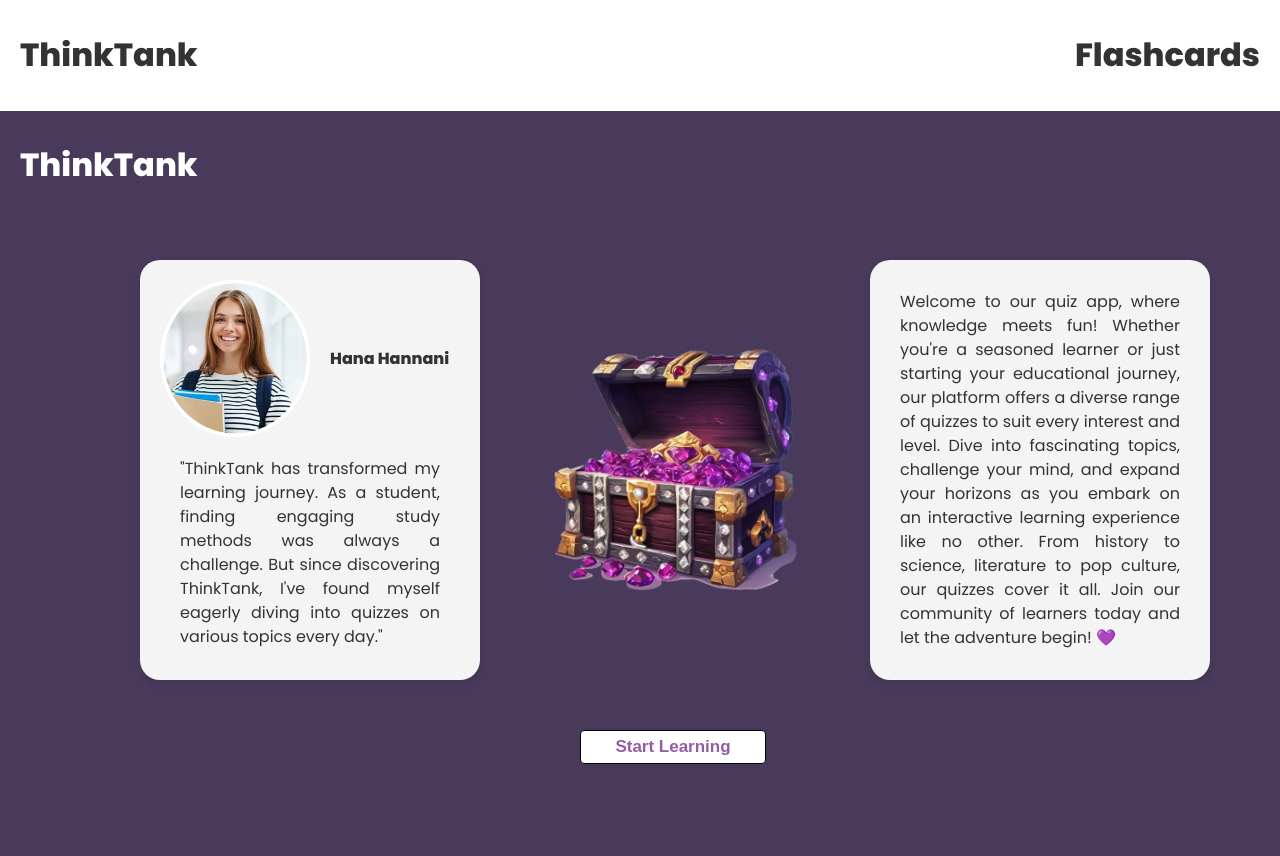
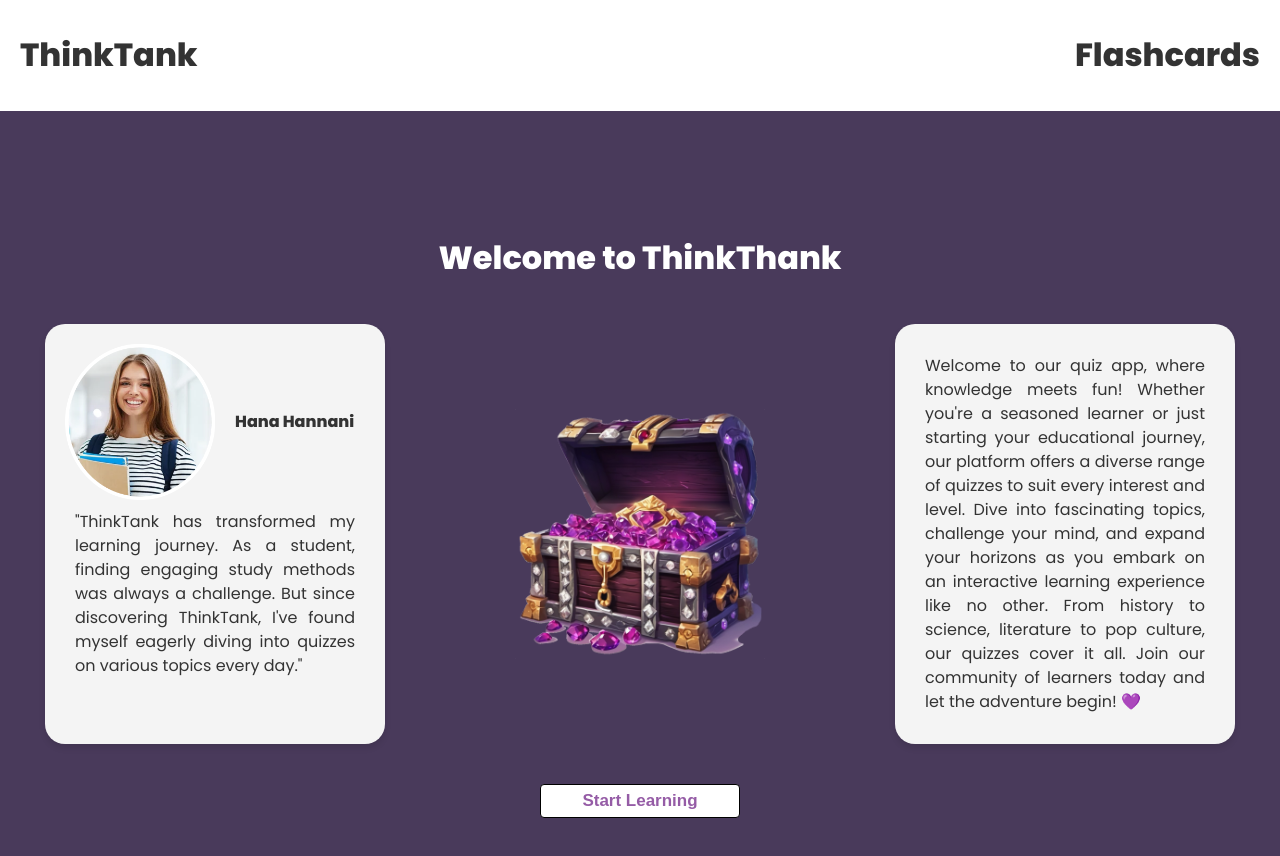
Before and after one commit to DeFactin/ThinkTank, a React (Create React App) app in the folder frontend/: page / in a window 1280 px wide. Shown: the top 856 px of the page. Built offline with nearby package versions, Linux system fonts and the light colour scheme; the HTML template or start-up script is replaced by a standard one.

Commit message:
Center all elements within the Home page

```diff
--- a/frontend/src/index.css
+++ b/frontend/src/index.css
@@ -11,6 +11,7 @@ body {
   margin: 0;
   font-family: "Poppins";
 }
+
 header {
   background: #fff;
 }
@@ -26,7 +27,7 @@ header a {
   color: #333;
   text-decoration: none;
 }
-.pages{
+.pages {
   max-width: 1400px;
   padding: 20px;
   margin: 0 auto;
@@ -36,64 +37,46 @@ header a {
 .home {
   display: flex;
   flex-direction: column;
+  align-items: center;
+  justify-content: center;
   height: 100vh;
+  padding-bottom: 50px;
 }
 
-.Chestimage
-{
-  margin: 20px;
-}
-
-.Heading
-{
+.Heading {
   margin-top: 10px;
   color: white;
 }
 
-.custom-button {
-  background-color: #ffffff;
-  border: 1px solid #000000;
-  color: #955CA6;
-  font-weight: 600;
-  padding: 6px 12px;
-  border-radius: 0.25rem;
-  width: 15%;
-  transition: background-color 0.2s, color 0.2s;
-  margin-left: 560px;
-  font-size: 17px;
+.Wrapper {
+  display: flex;
+  align-items: center;
+  justify-content: center;
+  flex-wrap: wrap;
 }
 
-.button {
-  margin-bottom: 50px;
-}
-
-.custom-button:hover {
-  background-color: #923095;
-  color: #ffffff;
-}
-
-.Intro-Card {
+.Intro-Card, .Intro-Card2 {
   background-color: #F4F4F4;
   border-radius: 20px;
   width: 300px;
   height: 380px;
   padding: 20px;
   box-shadow: 0 4px 6px rgba(0, 0, 0, 0.1);
-  margin-left: 50px;
+  margin: 20px;
 }
 
-.Intro-Card2 {
-  background-color: #F4F4F4;
-  border-radius: 20px;
-  width: 300px;
-  height: 380px;
-  padding: 20px;
-  box-shadow: 0 4px 6px rgba(0, 0, 0, 0.1);
-  margin:50px;
+.Intro-Card2-Header {
+  display: flex;
+  align-items: center; /* Center vertically */
+  margin-bottom: 10px;
 }
 
-.Intro-Card2 p {
-  margin: 20px;
+.PersonImage {
+  margin-right: 10px;
+}
+
+.Intro-Card2 p, .Intro-Card p {
+  margin: 10px;
   font-size: 16px;
   line-height: 1.5;
   color: #333;
@@ -107,27 +90,28 @@ header a {
   color: #333;
 }
 
-.Intro-Card2-Header {
-  display: flex;
-  align-items: center; /* Center vertically */
-  margin-bottom: 10px;
+.Chestimage {
+  margin-left: 110px;
+  margin-right: 110px;
 }
 
-.PersonImage
-{
-  margin-right: 10px;
+.button {
+  margin: 20px;
 }
 
-.Intro-Card p {
-  margin: 10px;
-  font-size: 16px;
-  line-height: 1.5;
-  color: #333;
-  text-align: justify;
+.custom-button {
+  background-color: #ffffff;
+  border: 1px solid #000000;
+  color: #955CA6;
+  font-weight: 600;
+  padding: 6px 12px;
+  border-radius: 0.25rem;
+  width: 200px; /* Adjusted for better centering */
+  transition: background-color 0.2s, color 0.2s;
+  font-size: 17px;
 }
 
-.Wrapper {
-  display: flex;
-  align-items: center;
-  margin-left: 70px;
+.custom-button:hover {
+  background-color: #923095;
+  color: #ffffff;
 }
--- a/frontend/src/pages/Home.js
+++ b/frontend/src/pages/Home.js
@@ -3,7 +3,7 @@ const Home = () => {
     return (
         <div>
             <div className="home">
-                <h1 className="Heading">ThinkTank</h1>
+                <h1 className="Heading">Welcome to ThinkThank</h1>
                 <div className="Wrapper">
                     <div className="Intro-Card2">
                         <div className="Intro-Card2-Header">
```
